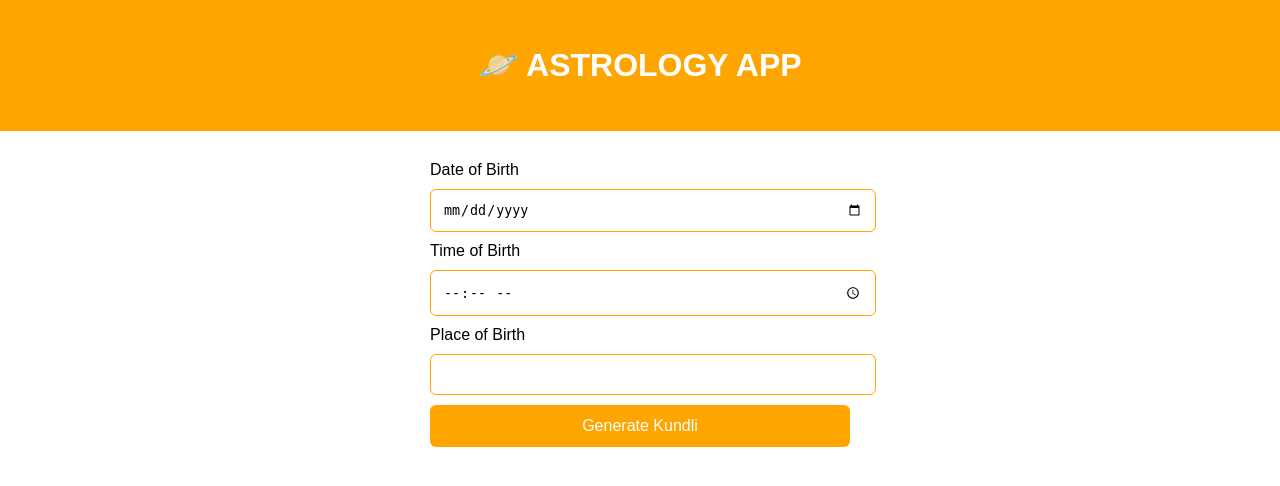
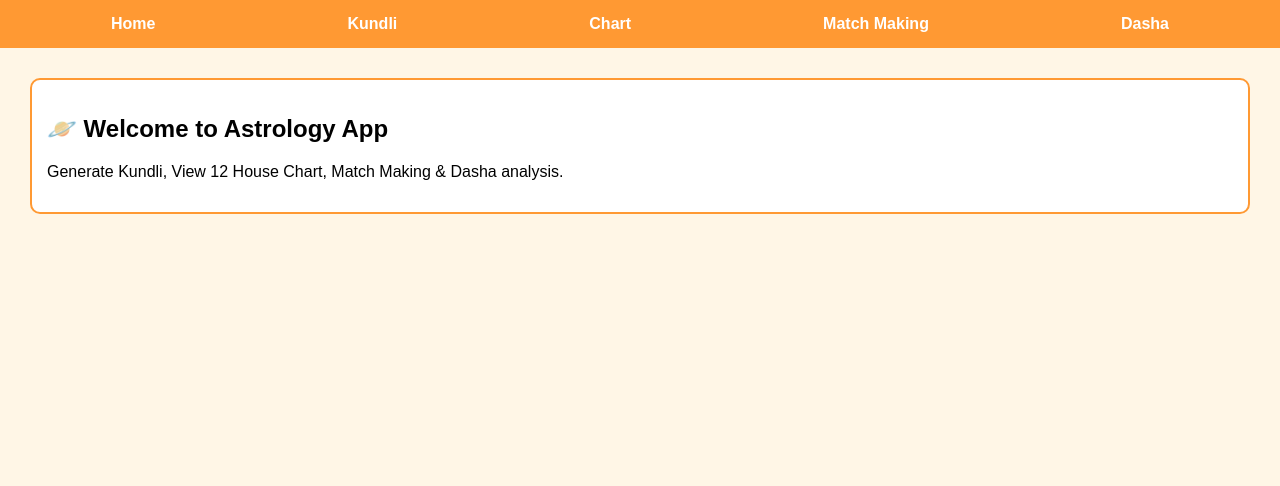
Before and after one commit to punithkumar686-sketch/astrology-app, a Flask app: page / in a window 1280 px wide. Shown: the top 486 px of the page. Run offline with Flask 3, Linux system fonts and the light colour scheme.

Commit message:
Update index.html

```diff
--- a/templates/index.html
+++ b/templates/index.html
@@ -1,76 +1,8 @@
-<!DOCTYPE html>
-<html>
-<head>
-    <title>Astrology App</title>
+{% extends "base.html" %}
 
-    <style>
-        body {
-            margin: 0;
-            font-family: Arial;
-            background: white;
-        }
-
-        .header {
-            background: orange;
-            color: white;
-            text-align: center;
-            padding: 25px;
-        }
-
-        .container {
-            max-width: 420px;
-            margin: auto;
-            padding: 30px;
-        }
-
-        input {
-            width: 100%;
-            padding: 12px;
-            margin: 10px 0;
-            border: 1px solid orange;
-            border-radius: 6px;
-        }
-
-        button {
-            width: 100%;
-            padding: 12px;
-            background: orange;
-            color: white;
-            border: none;
-            font-size: 16px;
-            border-radius: 6px;
-            cursor: pointer;
-        }
-
-        button:hover {
-            background: darkorange;
-        }
-    </style>
-</head>
-<body>
-
-<div class="header">
-    <h1>🪐 ASTROLOGY APP</h1>
+{% block content %}
+<div class="card">
+    <h2>🪐 Welcome to Astrology App</h2>
+    <p>Generate Kundli, View 12 House Chart, Match Making & Dasha analysis.</p>
 </div>
-
-<div class="container">
-
-    <form method="POST" action="/kundli">
-
-        <label>Date of Birth</label>
-        <input type="date" name="dob" required>
-
-        <label>Time of Birth</label>
-        <input type="time" name="tob" required>
-
-        <label>Place of Birth</label>
-        <input type="text" name="place" required>
-
-        <button type="submit">Generate Kundli</button>
-
-    </form>
-
-</div>
-
-</body>
-</html>
+{% endblock %}
```
